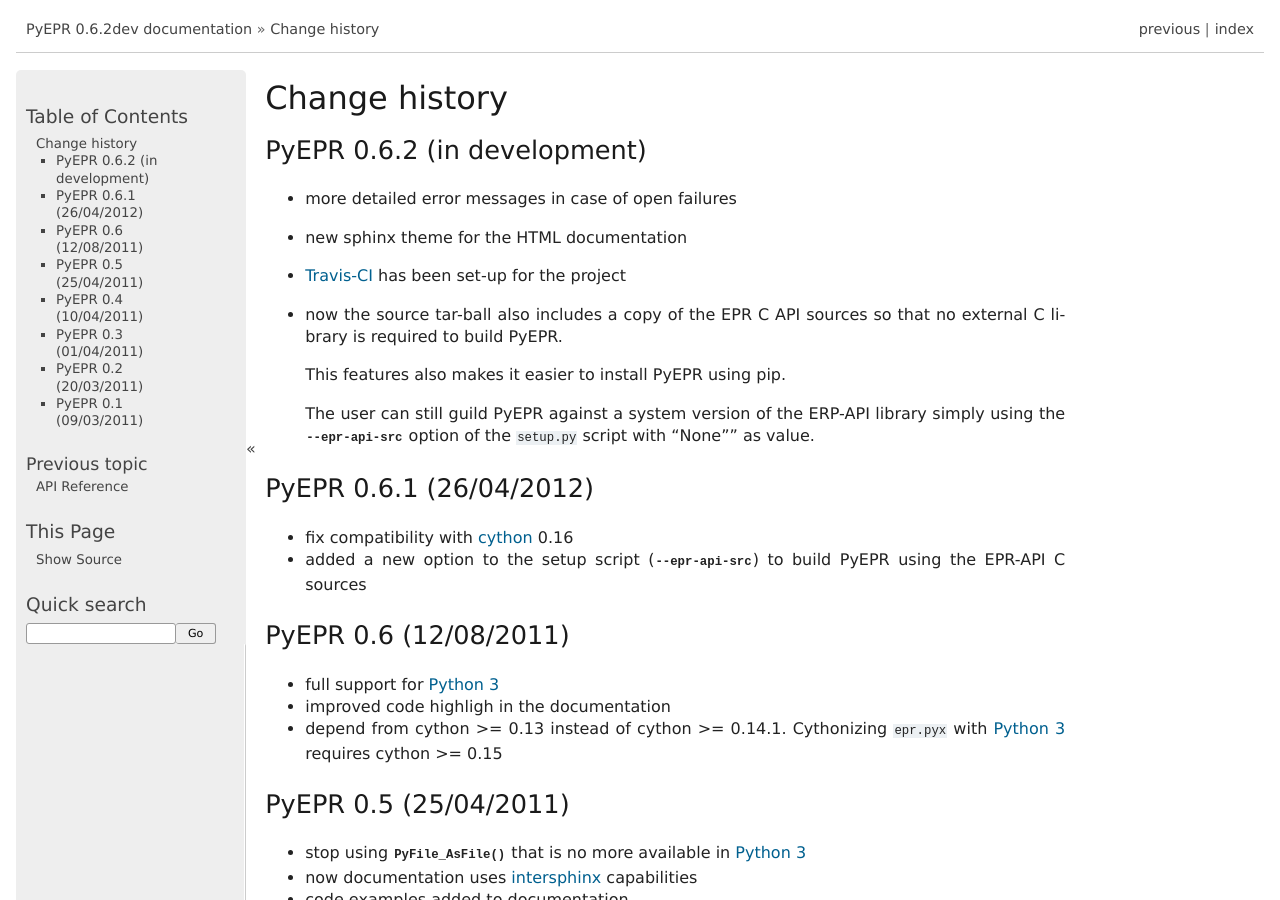
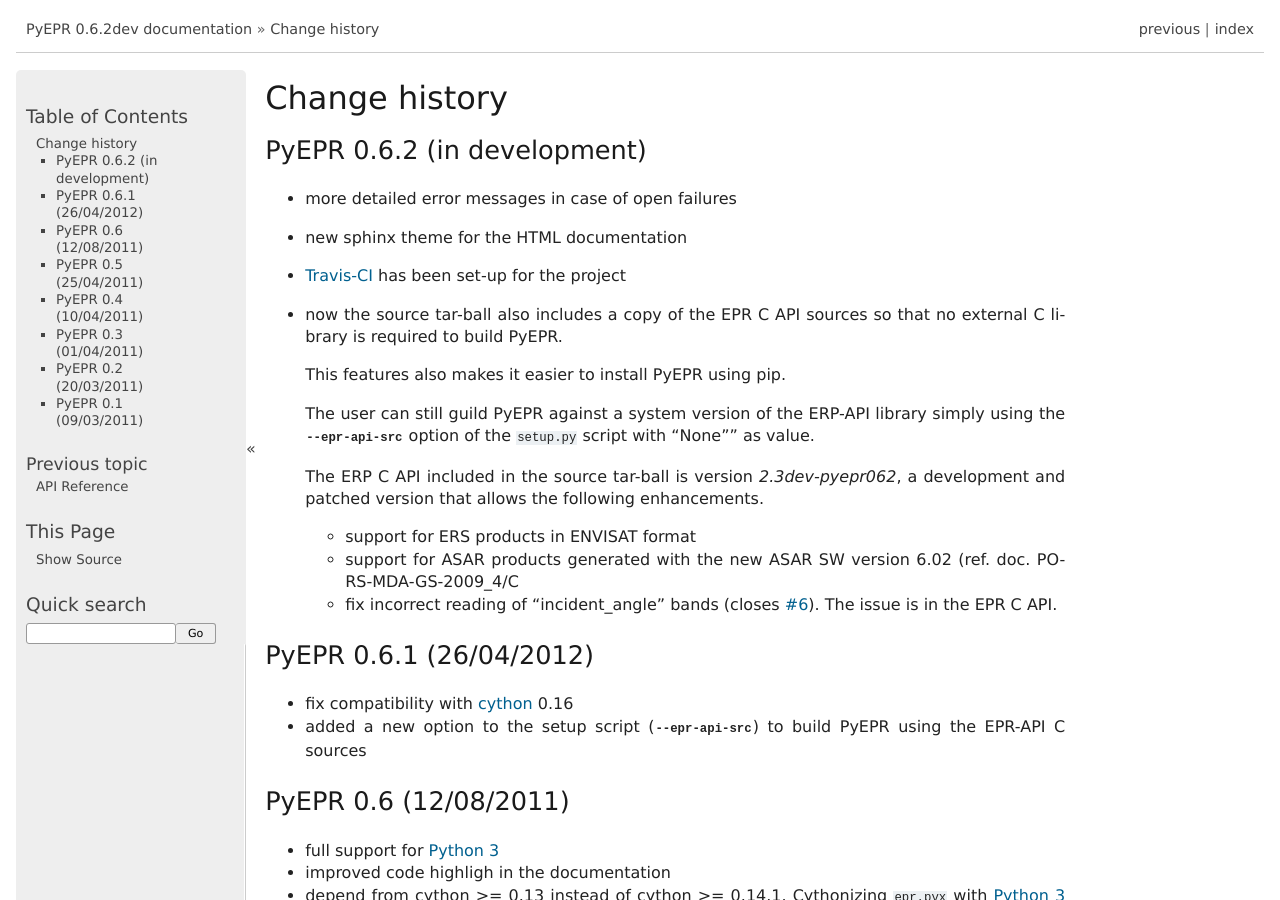
Before and after one commit to avalentino/pyepr, a Sphinx documentation site: the page built from doc/NEWS.txt, in a window 1280 px wide and 900 px high. Built offline with Sphinx 7.4.7, drawn with Linux system fonts in a browser that asks for light colours; formulas are drawn with MathJax 3.

Commit message:
Updated NEWS file

```diff
--- a/doc/NEWS.txt
+++ b/doc/NEWS.txt
@@ -16,6 +16,15 @@
   The user can still guild PyEPR against a system version of the ERP-API
   library simply using the :option:`--epr-api-src` option of the
   :file:`setup.py` script with "None"" as value.
+
+  The ERP C API included in the source tar-ball is version *2.3dev-pyepr062*,
+  a development and patched version that allows the following enhancements.
+
+  - support for ERS products in ENVISAT format
+  - support for ASAR products generated with the new ASAR SW version 6.02
+    (ref. doc. PO-RS-MDA-GS-2009_4/C
+  - fix incorrect reading of "incident_angle" bands (closes :issue:`6`).
+    The issue is in the EPR C API.
 
 .. _`Travis-CI`: https://travis-ci.org/avalentino/pyepr
 
```
